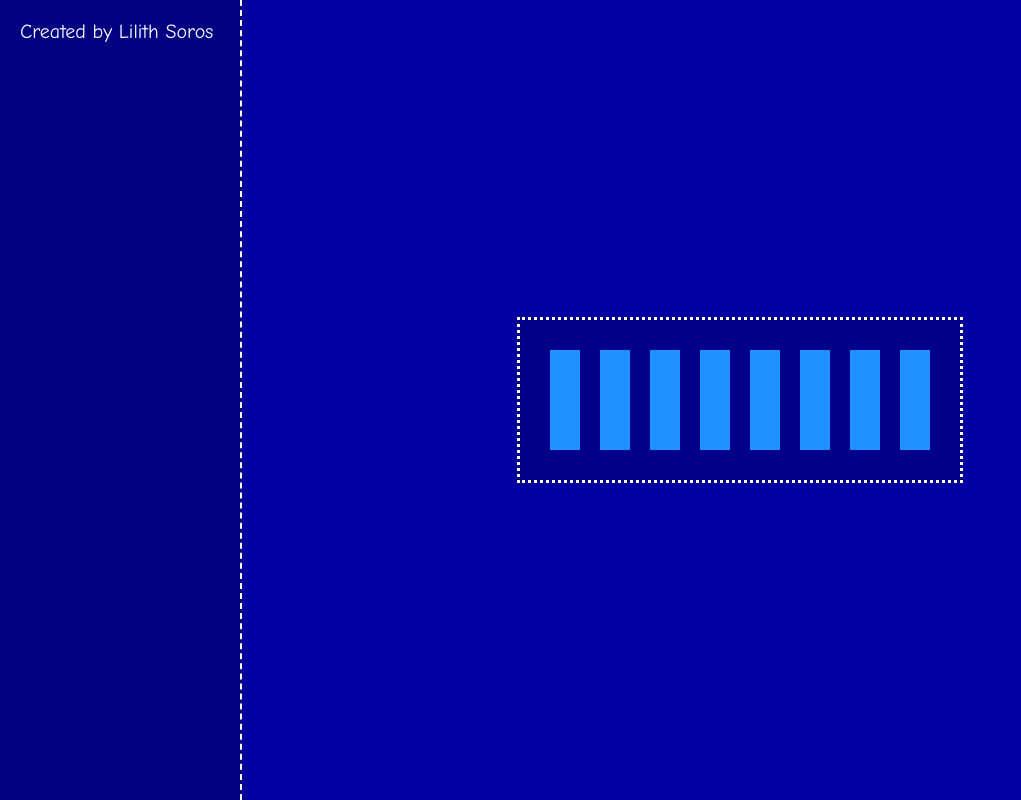
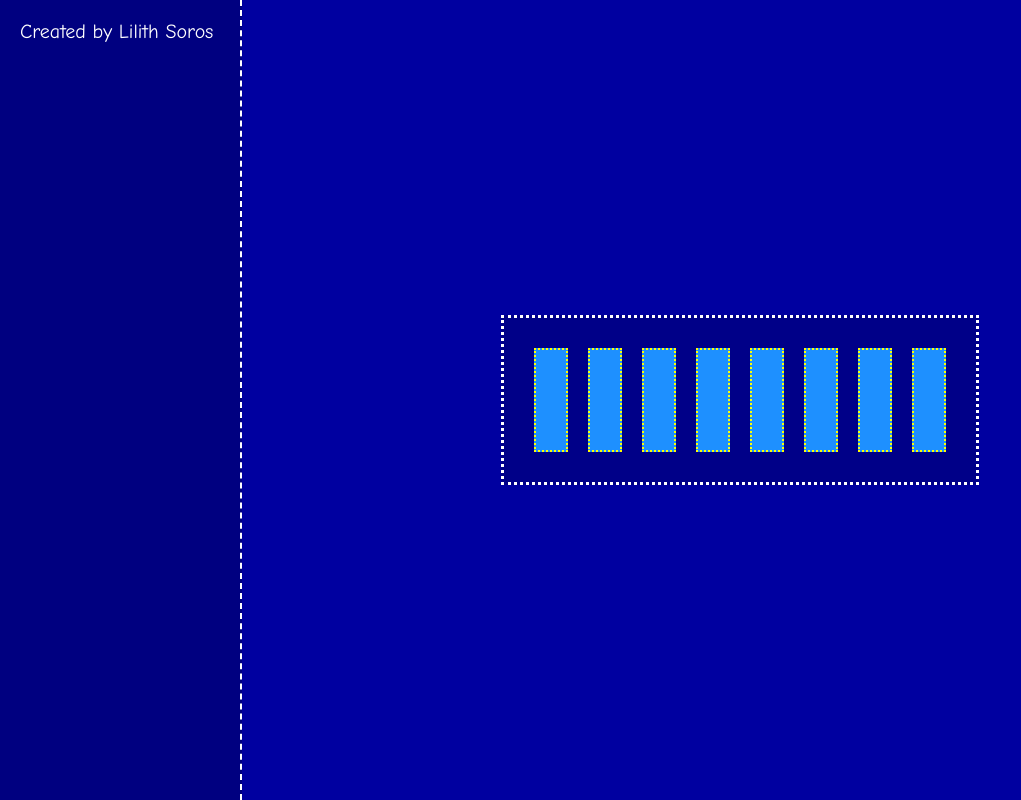
Before and after one commit to djthankyou/chimes, a plain HTML site: page index.html in a window 1280 px wide. Shown: the whole page, without its empty margins (0-1021 px from the left). Drawn offline with Linux system fonts and the light colour scheme.

Commit message:
Update styles.css

```diff
--- a/styles.css
+++ b/styles.css
@@ -1,6 +1,5 @@
 body {
-    background-color: #0000A0;
-    /* Deep blue background */
+    background-color: #0000A0; /* Deep blue background */
     color: #FFFFFF;
     font-family: 'Comic Sans MS', 'Arial', sans-serif;
     margin: 0;
@@ -8,8 +7,7 @@ body {
 }
 
 aside {
-    background-color: #000080;
-    /* Navy blue */
+    background-color: #000080; /* Navy blue */
     color: #FFFFFF;
     padding: 20px;
     position: fixed;
@@ -36,8 +34,7 @@ main {
     flex-wrap: wrap;
     padding: 20px;
     border: 3px dotted #FFFFFF;
-    background-color: #000088;
-    /* Slightly lighter navy */
+    background-color: #000088; /* Lighter navy */
 }
 
 .chime {
@@ -45,8 +42,8 @@ main {
     width: 30px;
     height: 100px;
     margin: 10px;
-    background-color: #1E90FF;
-    /* Dodger blue */
+    background-color: #1E90FF; /* Dodger blue */
+    border: 2px dotted yellow; /* Thin, dotted, yellow border */
     transition: transform 0.2s;
 }
 
```
